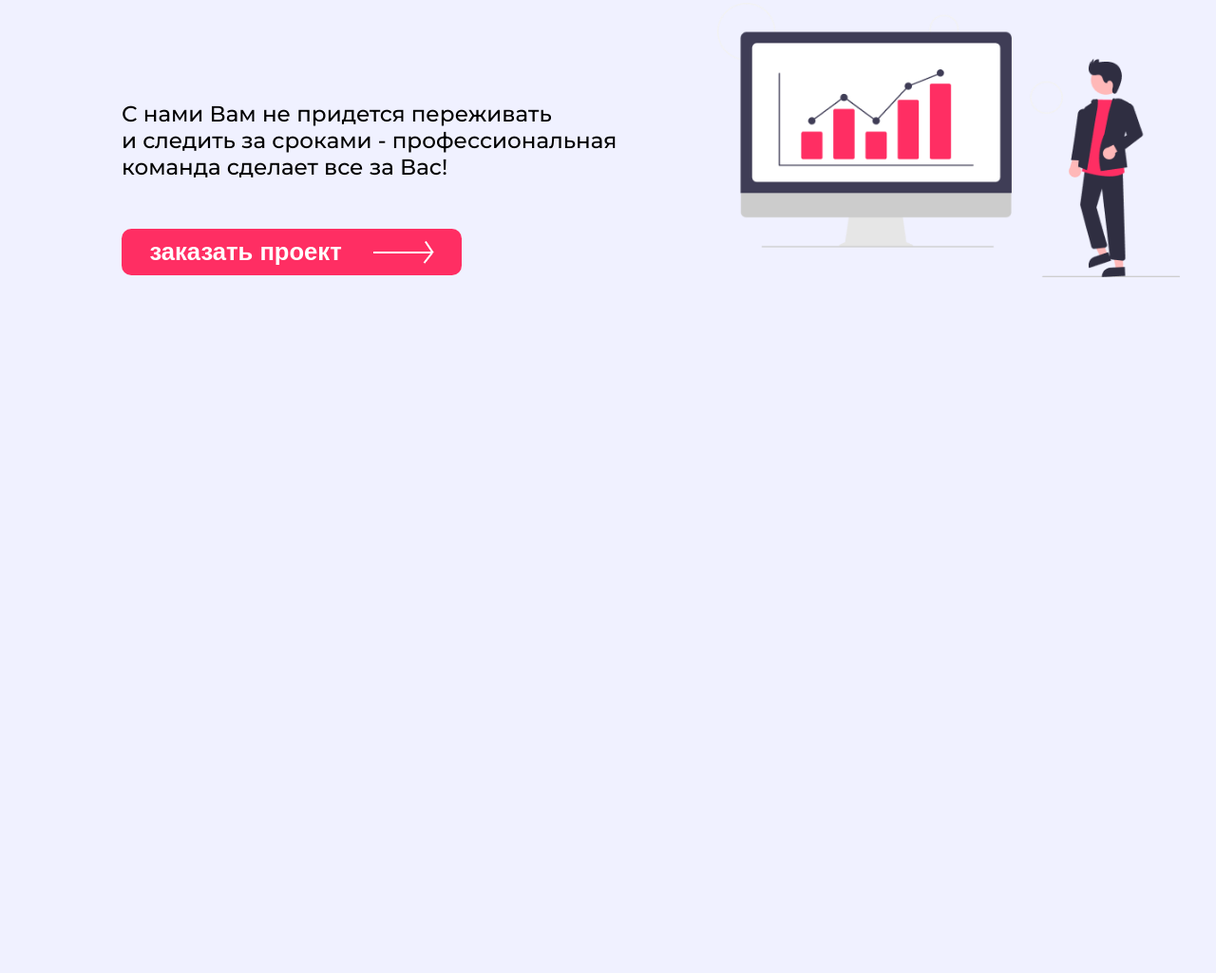
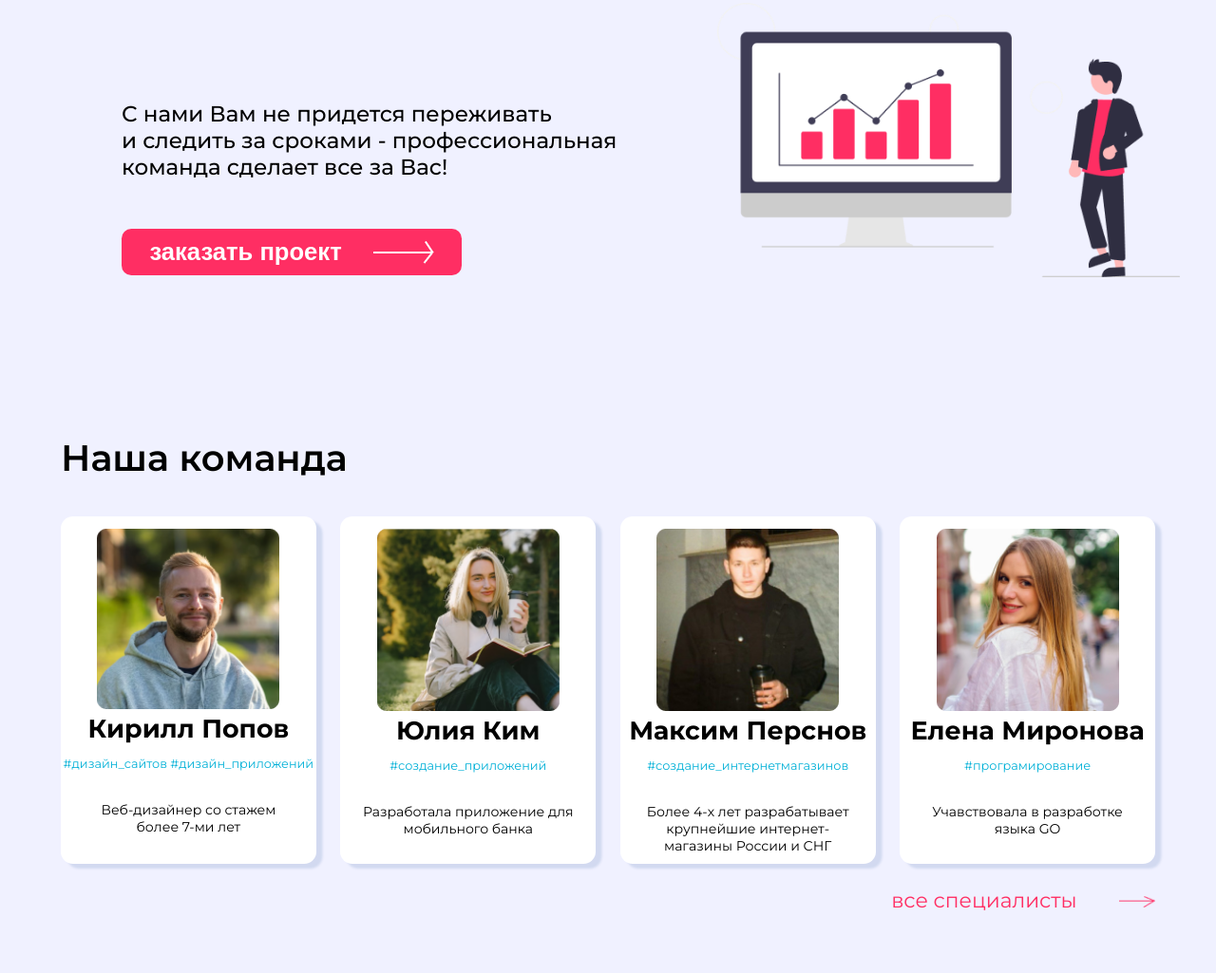
Before and after one commit to Rustam2002/project, a plain HTML site: page index.html in a window 1280 px wide. Shown: the part 330-1355 px from the top of the page at 95% size. Before the commit the page ends 800 px from the top, so only its background shows below. Drawn offline with Linux system fonts and the light colour scheme.

Commit message:
feat: initial commit(#2)

```diff
--- a/index.html
+++ b/index.html
@@ -42,6 +42,47 @@
         </div>
     </header>
 
+    <section class="team">
+        <h1>Наша команда</h1>
+        <div class="team_main_blocks">
+            <div class="team_block">
+                <div>
+                    <img src="img/people/1.png" alt="people">
+                    <h3>Кирилл Попов</h3>
+                </div>
+                <p class="link">#дизайн_сайтов #дизайн_приложений</p>
+                <p class="team_text">Веб-дизайнер со стажем более
+                    7-ми лет</p>
+            </div>
+            <div class="team_block">
+                <div>
+                    <img src="img/people/2.png" alt="people">
+                    <h3>Юлия Ким</h3>
+                </div>
+                <p class="link">#создание_приложений </p>
+                <p class="team_text">Разработала приложение для мобильного банка </p>
+            </div>
+            <div class="team_block">
+                <div>
+                    <img src="img/people/3.png" alt="people">
+                    <h3>Максим Перснов</h3>
+                </div>
+                <p class="link">#создание_интернетмагазинов</p>
+                <p class="team_text">Более 4-х лет разрабатывает крупнейшие интернет-магазины России и СНГ</p>
+            </div>
+            <div class="team_block">
+                <div>
+                    <img src="img/people/4.png" alt="people">
+                    <h3>Елена Миронова</h3>
+                </div>
+                <p class="link">#програмирование</p>
+                <p class="team_text">Учавствовала в разработке языка GO</p>
+            </div>
+        </div>
+        <div class="link_people">
+            <a href="#">все специалисты <img src="img/strelka_red.png" alt="red"></a>
+        </div>
+    </section>
 </body>
 
 </html>
--- a/style.css
+++ b/style.css
@@ -100,3 +100,57 @@
 .computer{
     width: 38vw;
 }
+
+
+.team{
+    padding:5vw 5vw;
+}
+.team h1{
+    font-size: 3vw;
+    font-weight: 600;
+    padding-bottom: 3vw;
+}
+.team_block img{
+    width: 15vw;
+}
+.team .team_block{
+    background-color: white;
+    width: 21vw;
+    text-align: center;
+    border-radius: 1vw;
+    padding-top: 1vw;
+    box-shadow: .5vw .4vw .2vw rgba(11, 63, 141, 0.13);
+}
+.team_block h3{
+    font-size: 2.1vw;
+}
+.team .team_block .team_text{
+    width: 85%;
+    height: 5vw;
+    margin: auto;
+    font-size: 1.1vw;
+}
+.team_block .link{
+    color: #00B0D7;
+    font-size: 1vw ;
+    width: 100% ;
+    padding: 1vw 0 2.5vw 0 ;
+}
+.team_main_blocks{
+    display: flex;
+    justify-content: space-between;
+    flex-wrap: wrap;
+}
+.link_people{
+    text-align: right;
+    padding-top: 2vw;
+}
+.link_people a{
+    color: #FF2E63;
+    font-size: 1.7vw;
+    text-decoration: none;
+}
+.link_people a img{
+    width: 3vw;
+    margin-left: 3vw;
+}
```
Also changed, not shown: img/people/1.png (added), img/people/2.png (added), img/people/3.png (added), img/people/4.png (added), img/strelka_red.png (added).
